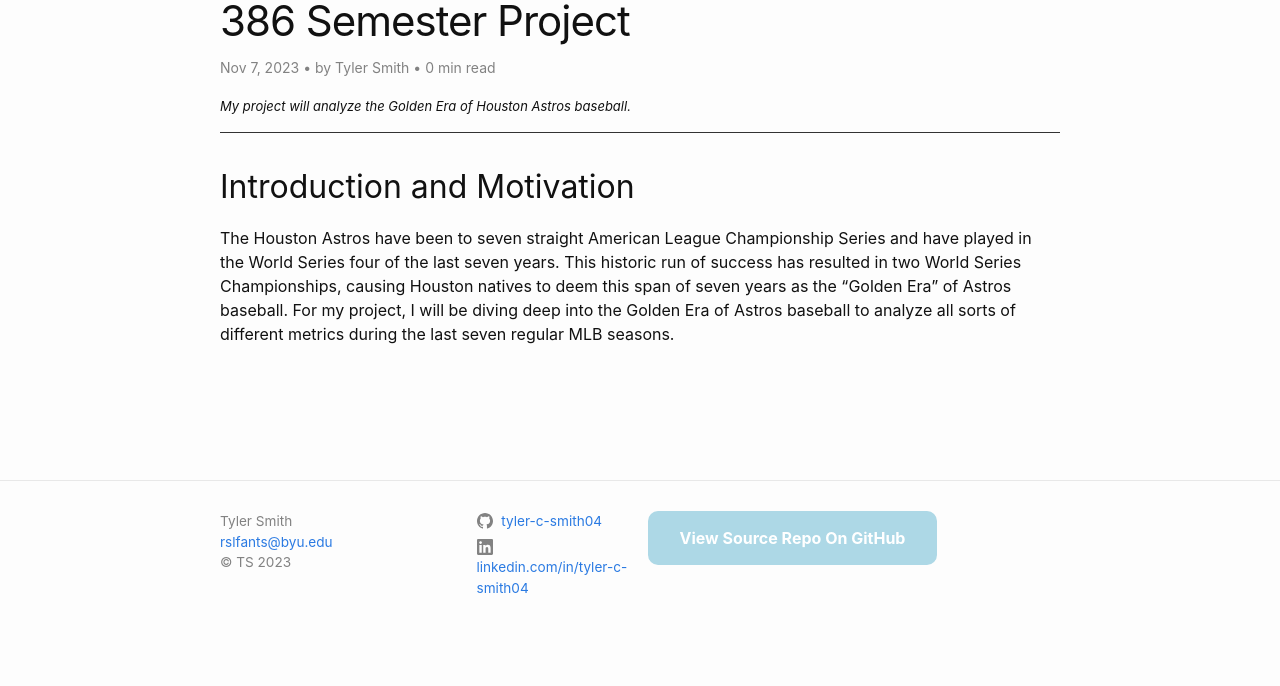
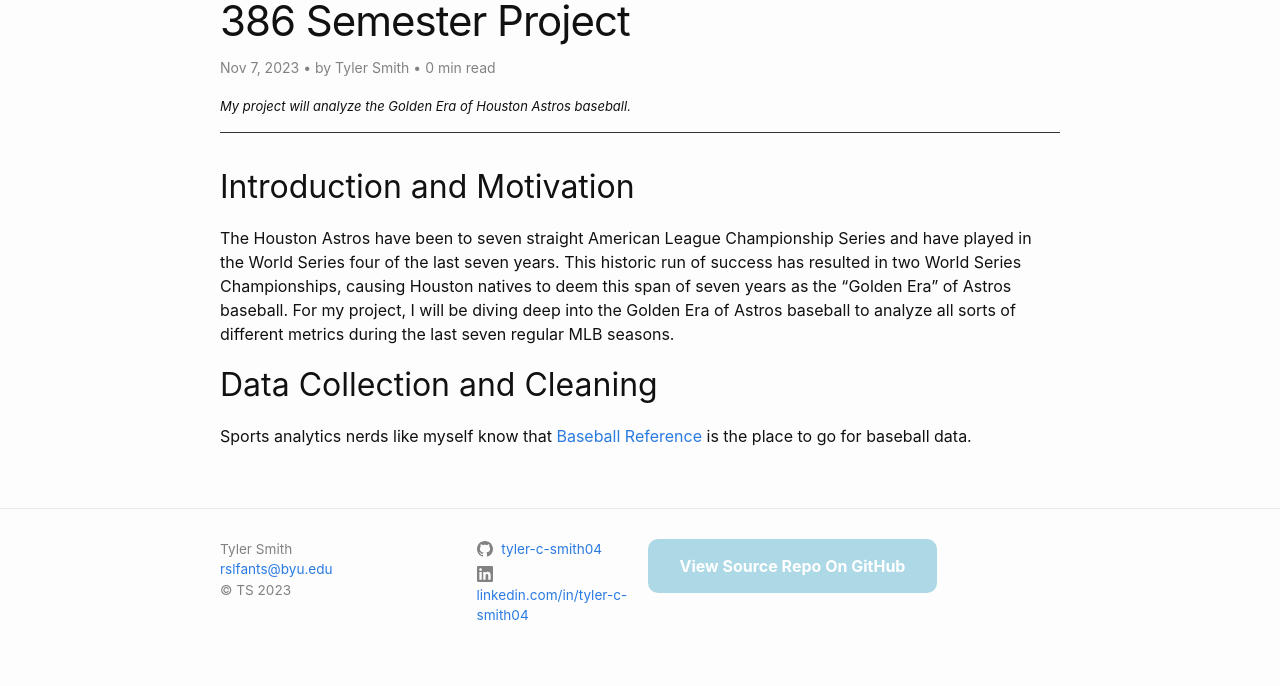
Before and after one commit to tyler-c-smith04/blog, a Jekyll site: the page built from _posts/2023-11-07-semester-project.md, in a window 1280 px wide. Shown: the part 242-928 px from the top of the page. Built offline with Jekyll 4.4.1, drawn with Linux system fonts in a browser that asks for light colours; comment, search, counter and statistics services are not loaded; before the commit the page ends 900 px from its top, so only the background shows below that.

Commit message:
Update 2023-11-07-semester-project.md

```diff
--- a/_posts/2023-11-07-semester-project.md
+++ b/_posts/2023-11-07-semester-project.md
@@ -11,3 +11,7 @@ image:
 The Houston Astros have been to seven straight American League Championship Series and have played in the World Series four of the last seven years. This historic run of success
 has resulted in two World Series Championships, causing Houston natives to deem this span of seven years as the "Golden Era" of Astros baseball. For my project, I will be diving
 deep into the Golden Era of Astros baseball to analyze all sorts of different metrics during the last seven regular MLB seasons.
+
+<h2>Data Collection and Cleaning</h2>
+
+Sports analytics nerds like myself know that [Baseball Reference](https://www.baseball-reference.com/) is the place to go for baseball data.
```
